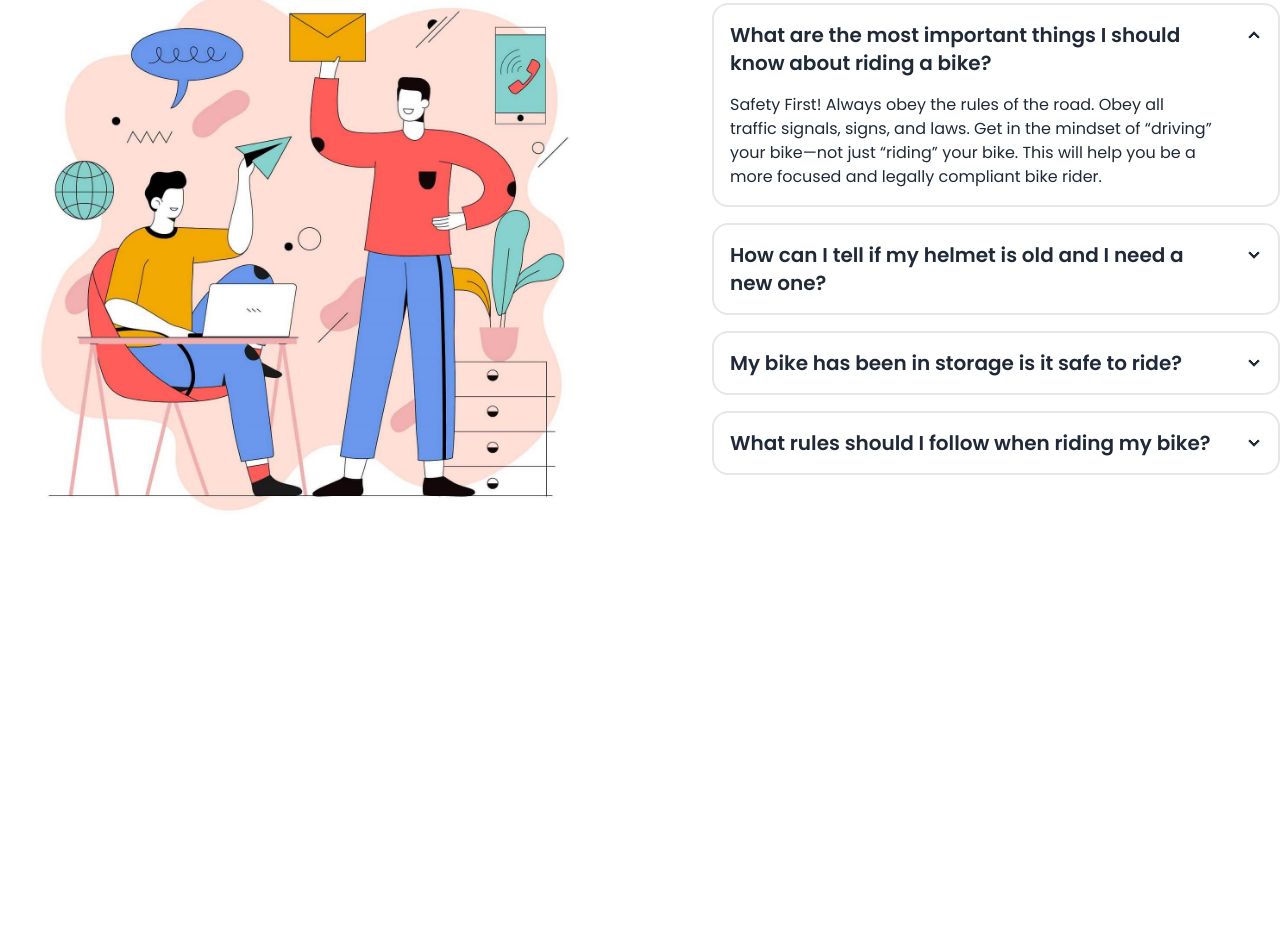
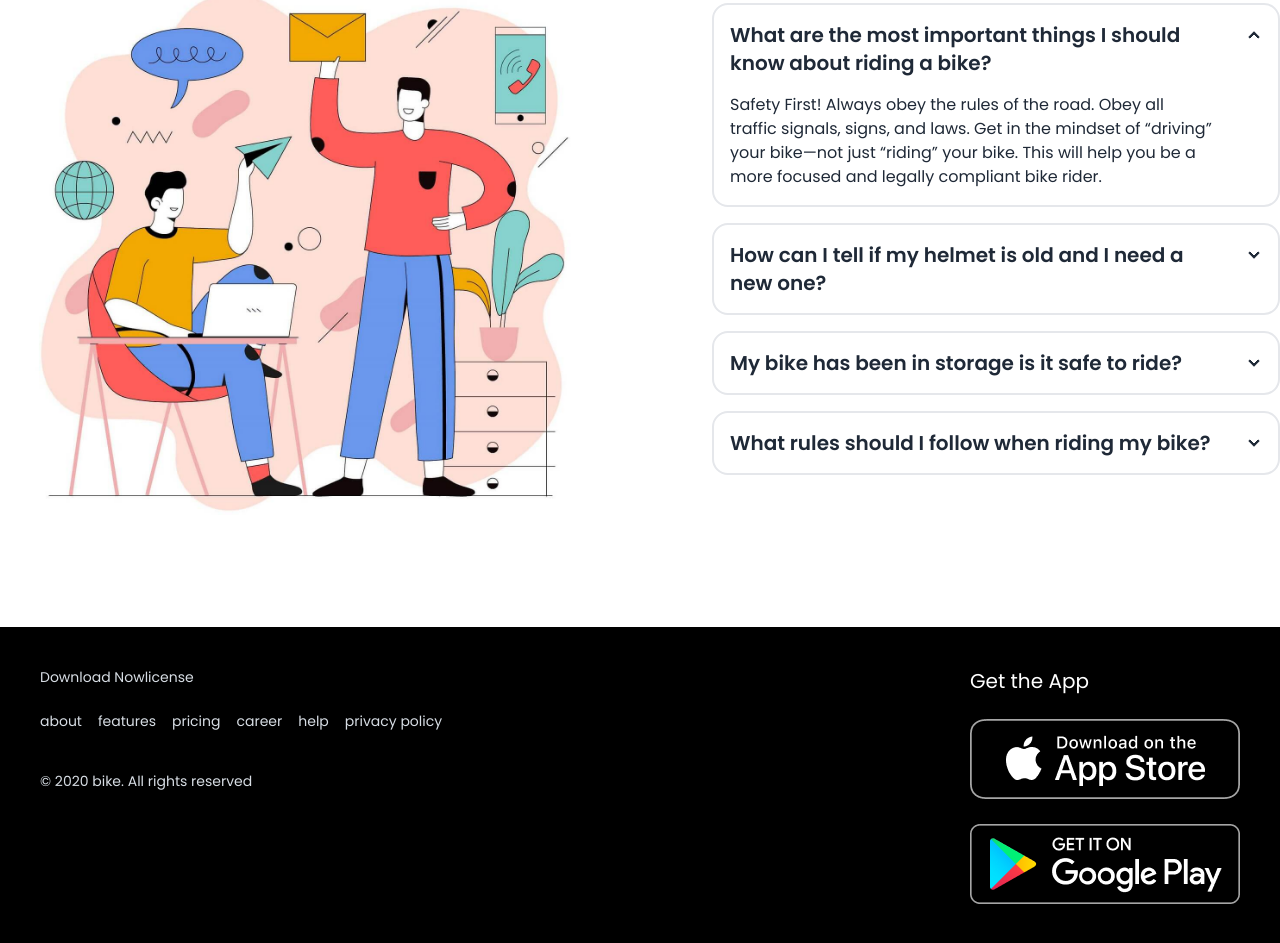
Before and after one commit to SakibHasan7439/DaisyUI-project-1, a website: page src/index.html in a window 1280 px wide. Shown: the part 2984-3927 px from the top of the page. Before the commit the page ends 3611 px from the top, so only its background shows below. Drawn offline with Linux system fonts and the light colour scheme.

Commit message:
last commit

```diff
--- a/src/index.html
+++ b/src/index.html
@@ -353,7 +353,7 @@
               </div>
 
               <!-- questions -->
-              <div class=" pl-12">
+              <div class=" md:pl-12">
                 <!-- question-1 -->
                 <div class="collapse collapse-arrow bg-white border-2 mb-4">
                   <input type="radio" name="my-accordion-2" checked="checked" />
@@ -413,8 +413,39 @@
   </main>
 
   <!-- footer section -->
-  <footer>
+  <footer class="footer bg-black text-neutral-content p-10">
+      <div class="container mx-auto">
+          <div class="md:flex justify-between w-full">
+            <div class="md:w-1/2">
+              <div class="flex mb-6">
+                <p>Download Now<p>
+                  <p>license</p>
+              </div>
+              <ul class="flex flex-wrap gap-4 mb-10">
+                <li><a href="">about</a></li>
+                <li><a href="">features</a></li>
+                <li><a href="">pricing</a></li>
+                <li><a href="">career</a></li>
+                <li><a href="">help</a></li>
+                <li><a href="">privacy policy</a></li>
+              </ul>
+              <p class="hidden md:block">© 2020 bike. All rights reserved</p>
+            </div>
 
+          <nav class="mb-8">
+            <h6 class="text-xl text-white mb-6">Get the App</h6>
+            <div>
+              <a>
+                <img class="mb-6" src="images/others/ios.png" alt="apple store">
+              </a>
+              <a>
+                <img src="images/others/android.png" alt="play store">
+              </a>
+            </div>
+          </nav>
+          </div>
+          <p class="md:hidden">© 2020 bike. All rights reserved</p>
+      </div>
   </footer>
 
 </body>
```
Also changed, not shown: src/output.css.
